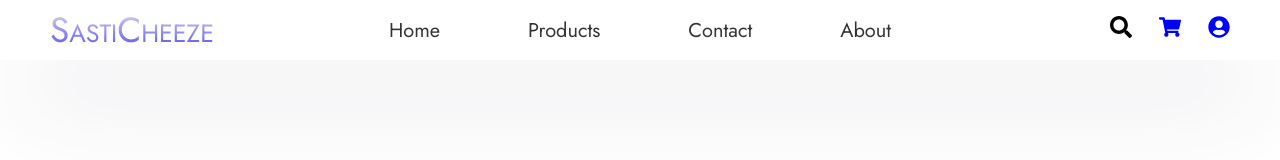
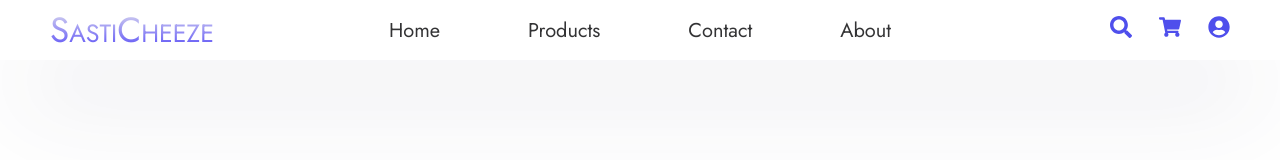
Before and after one commit to iamvaiibhav19/Ecommerce, a React (Create React App) app in the folder frontend/: page / in a window 1280 px wide. Shown: the top 160 px of the page. Built offline with nearby package versions, Linux system fonts and the light colour scheme.

Commit message:
slight changes in navbar

```diff
--- a/frontend/src/components/layout/Navbar.css
+++ b/frontend/src/components/layout/Navbar.css
@@ -111,16 +111,16 @@ li {
   display: none;
 }
 
-.facebook {
-  color: black;
+.searchIcon {
+  color: rgb(79, 79, 236);
 }
 
-.instagram {
-  color: blue;
+.cartIcon {
+  color: rgb(79, 79, 236);
 }
 
-.youtube {
-  color: blue;
+.userIcon {
+  color: rgb(79, 79, 236);
 }
 
 /* hero section   */
--- a/frontend/src/components/layout/Navbar.js
+++ b/frontend/src/components/layout/Navbar.js
@@ -43,23 +43,17 @@ const Navbar = () => {
           <ul className="nav-tools-desktop">
             <li>
               <a href="#">
-                <FaSearch className="facebook" />
+                <FaSearch className="searchIcon" />
               </a>
             </li>
             <li>
-              <a
-                href="https://www.instagram.com/thapatechnical/"
-                target="_thapa"
-              >
-                <FaShoppingCart className="instagram" />
+              <a href="#">
+                <FaShoppingCart className="cartIcon" />
               </a>
             </li>
             <li>
-              <a
-                href="https://www.youtube.com/channel/UCwfaAHy4zQUb2APNOGXUCCA"
-                target="_thapa"
-              >
-                <FaUserCircle className="youtube" />
+              <a href="#">
+                <FaUserCircle className="userIcon" />
               </a>
             </li>
           </ul>
```
